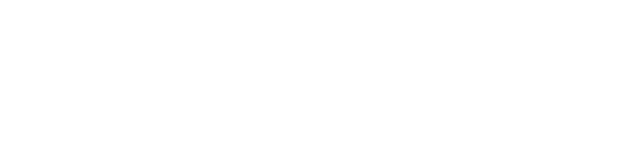
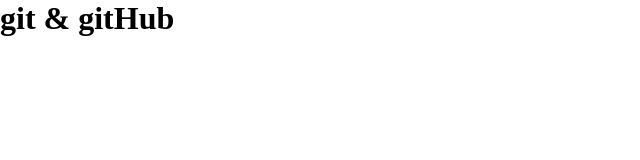
Before and after one commit to lionessDeveloper/testRepo, a plain HTML site: page index.html in a window 1280 px wide. Shown: the whole page, without its empty margins (0-640 px from the left). Drawn offline with Linux system fonts and the light colour scheme.

Commit message:
adding h1

```diff
--- a/index.html
+++ b/index.html
@@ -9,7 +9,7 @@
 </head>
 
 <body>
-
+<h1>git & gitHub</h1>
 </body>
 
 </html>
```
